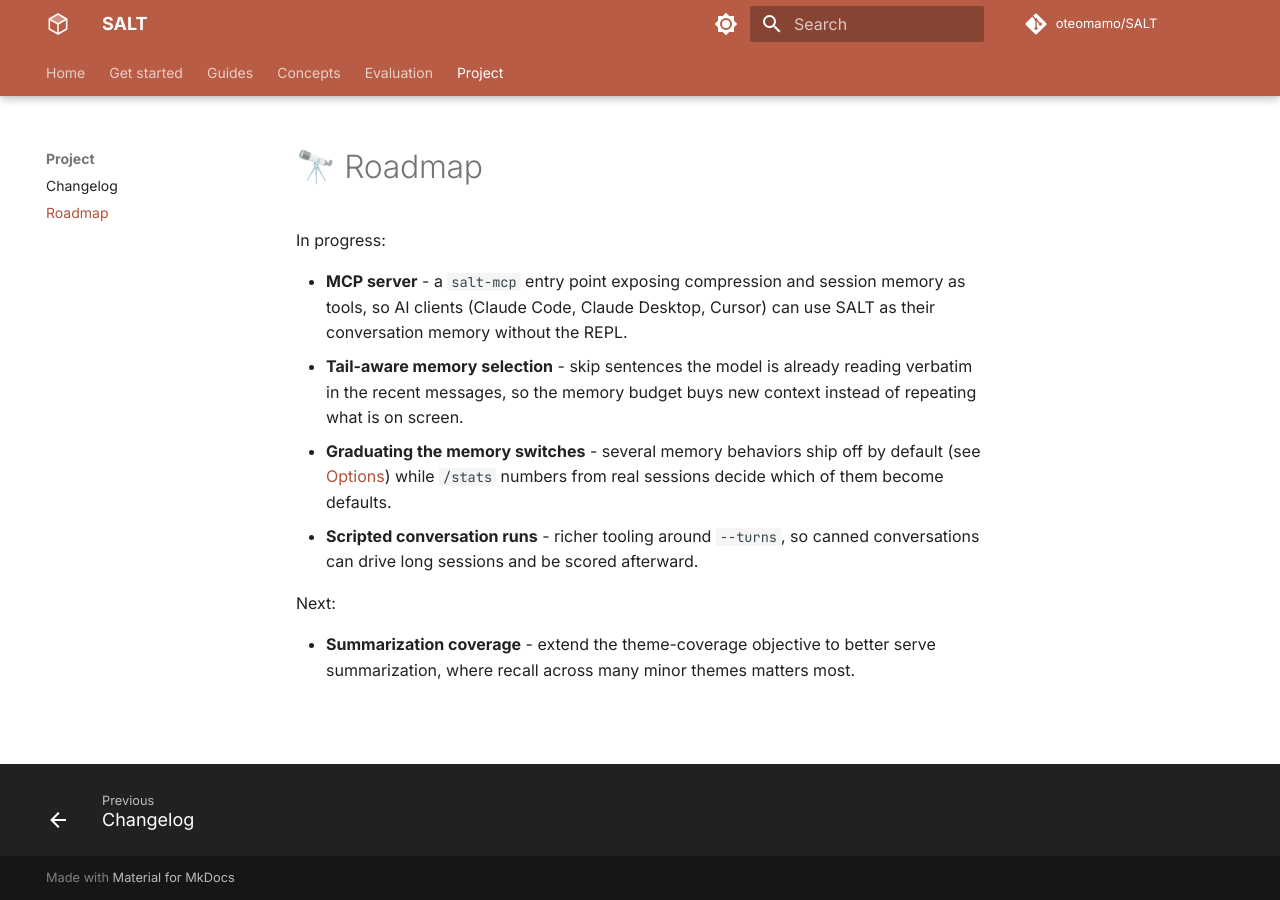
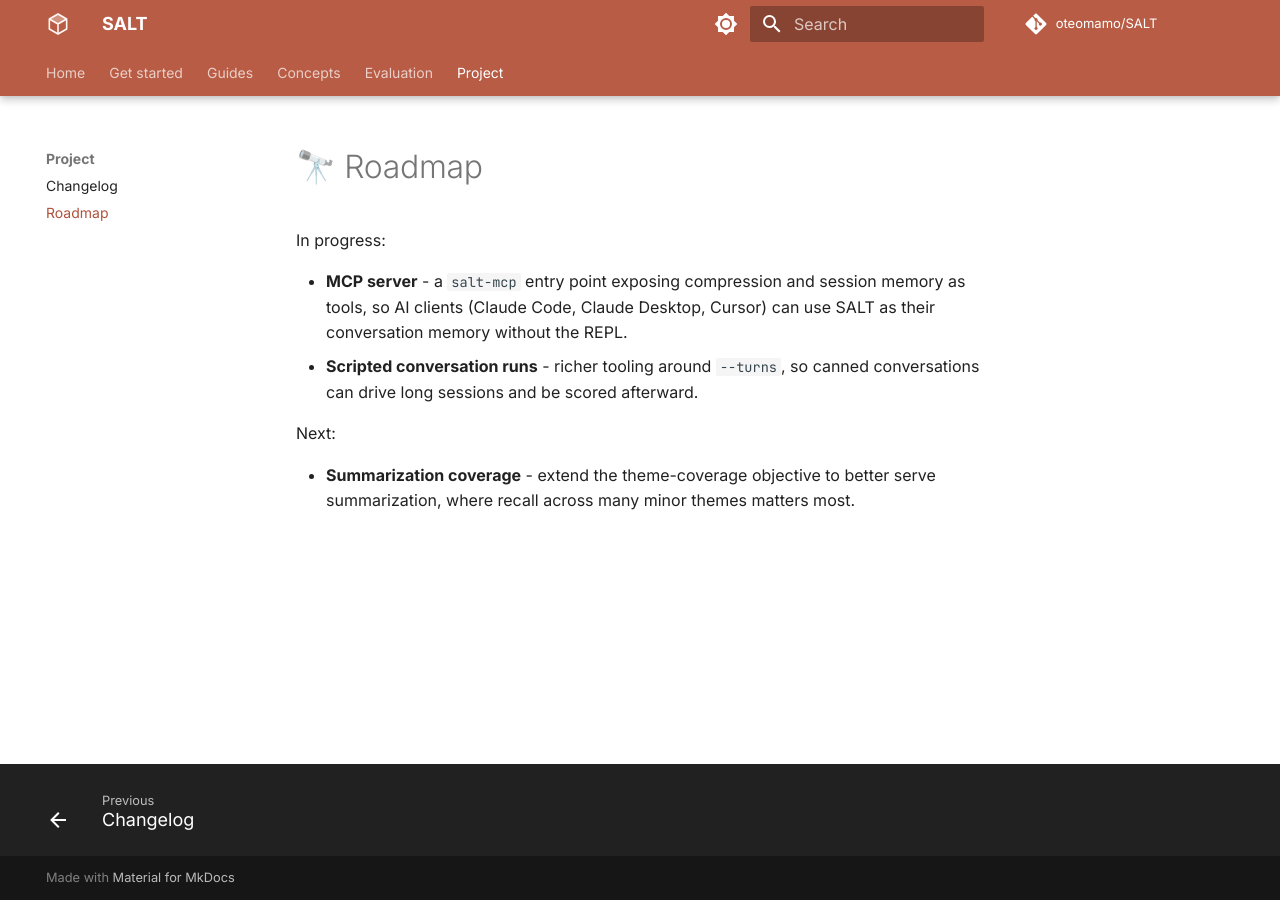
Before and after one commit to oteomamo/SALT, an MkDocs documentation site: the page built from docs/roadmap.md, in a window 1280 px wide. Built offline with MkDocs 1.6.1 and Material for MkDocs 9.7.7, drawn with Linux system fonts in a browser that asks for light colours; comment, search, counter and statistics services are not loaded; the version menu is left out.

```diff
--- a/docs/roadmap.md
+++ b/docs/roadmap.md
@@ -5,12 +5,6 @@ In progress:
 - **MCP server** - a `salt-mcp` entry point exposing compression and session
   memory as tools, so AI clients (Claude Code, Claude Desktop, Cursor) can use
   SALT as their conversation memory without the REPL.
-- **Tail-aware memory selection** - skip sentences the model is already
-  reading verbatim in the recent messages, so the memory budget buys new
-  context instead of repeating what is on screen.
-- **Graduating the memory switches** - several memory behaviors ship off
-  by default (see [Options](options.md)) while `/stats` numbers from real
-  sessions decide which of them become defaults.
 - **Scripted conversation runs** - richer tooling around `--turns`, so
   canned conversations can drive long sessions and be scored afterward.
 
--- a/pyproject.toml
+++ b/pyproject.toml
@@ -4,7 +4,7 @@ build-backend = "setuptools.build_meta"
 
 [project]
 name = "salt"
-version = "2.9.111"
+version = "2.9.112"
 description = "SALT: Salience-Aware Lexical Trie for Long-Context Compression"
 readme = "README.md"
 license = "MIT"
```
Also changed, not shown: README.md (+0 -14 lines).
